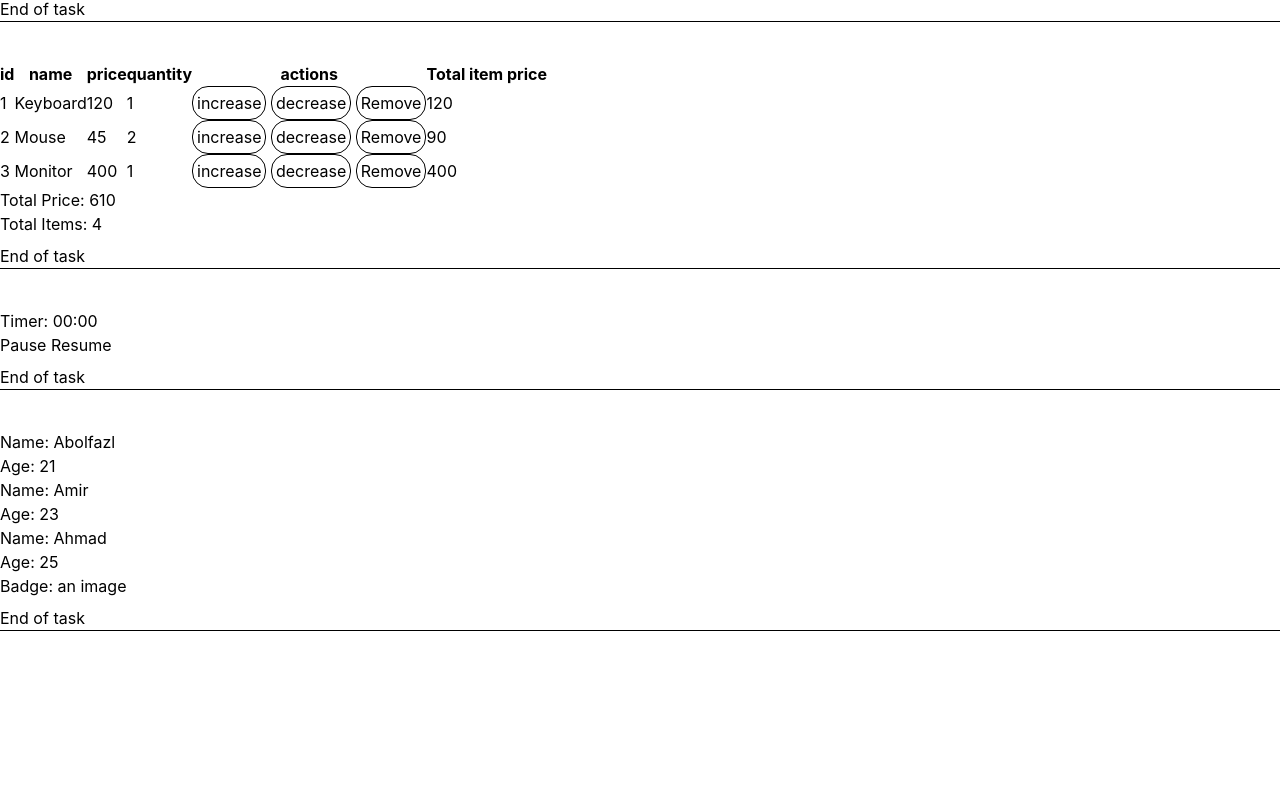
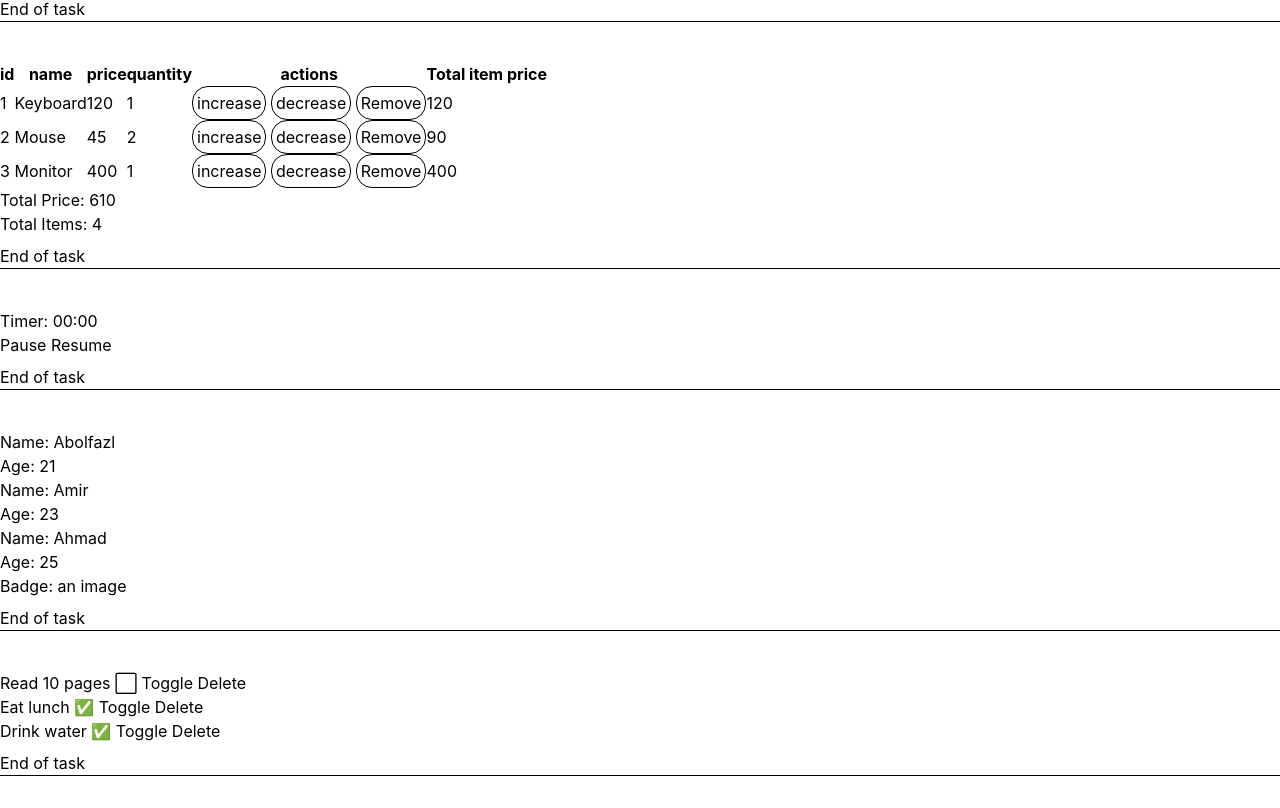
Before and after one commit to Abolfazl-Edalati/svelte-learning, a SvelteKit app: page / in a window 1280 px wide. Shown: the part 1046-1854 px from the top of the page. Before the commit the page ends 1717 px from the top, so only its background shows below. Built offline with nearby package versions, Linux system fonts and the light colour scheme.

Commit message:
learn svelte component events with callback props

```diff
--- /dev/null
+++ b/src/lib/components/Task9.svelte
@@ -0,0 +1,27 @@
+<script lang="ts">
+	import TodoItem from './TodoItem.svelte';
+
+	let todos = $state([
+		{ id: 1, text: 'Read 10 pages', isDone: false },
+		{ id: 2, text: 'Eat lunch', isDone: true },
+		{ id: 3, text: 'Drink water', isDone: true }
+	]);
+
+	const onToggle = (id: number) => {
+		const todo = todos.find((todo) => todo.id === id);
+		if (todo) todo.isDone = !todo?.isDone;
+	};
+
+	const onDelete = (id: number) => {
+		todos = todos.filter((todo) => todo.id !== id);
+	};
+</script>
+
+{#each todos as todo (todo.id)}
+	<TodoItem
+		text={todo.text}
+		done={todo.isDone}
+		onToggle={() => onToggle(todo.id)}
+		onDelete={() => onDelete(todo.id)}
+	/>
+{/each}
--- /dev/null
+++ b/src/lib/components/TodoItem.svelte
@@ -0,0 +1,15 @@
+<script lang="ts">
+	const {
+		text,
+		done,
+		onToggle,
+		onDelete
+	}: { text: string; done: boolean; onToggle: () => void; onDelete: () => void } = $props();
+</script>
+
+<div>
+	{text}
+	{done ? '✅' : '⬜'}
+	<button onclick={() => onToggle()}>Toggle</button>
+	<button onclick={() => onDelete()}>Delete</button>
+</div>
--- a/src/routes/+page.svelte
+++ b/src/routes/+page.svelte
@@ -7,6 +7,7 @@
 	import Task6 from '$lib/components/Task6.svelte';
 	import Task7 from '$lib/components/Task7.svelte';
 	import Task8 from '$lib/components/Task8.svelte';
+	import Task9 from '$lib/components/Task9.svelte';
 	import TaskEnd from '$lib/components/TaskEnd.svelte';
 </script>
 
@@ -32,3 +33,5 @@
 <TaskEnd />
 <Task8 />
 <TaskEnd />
+<Task9 />
+<TaskEnd />
```
